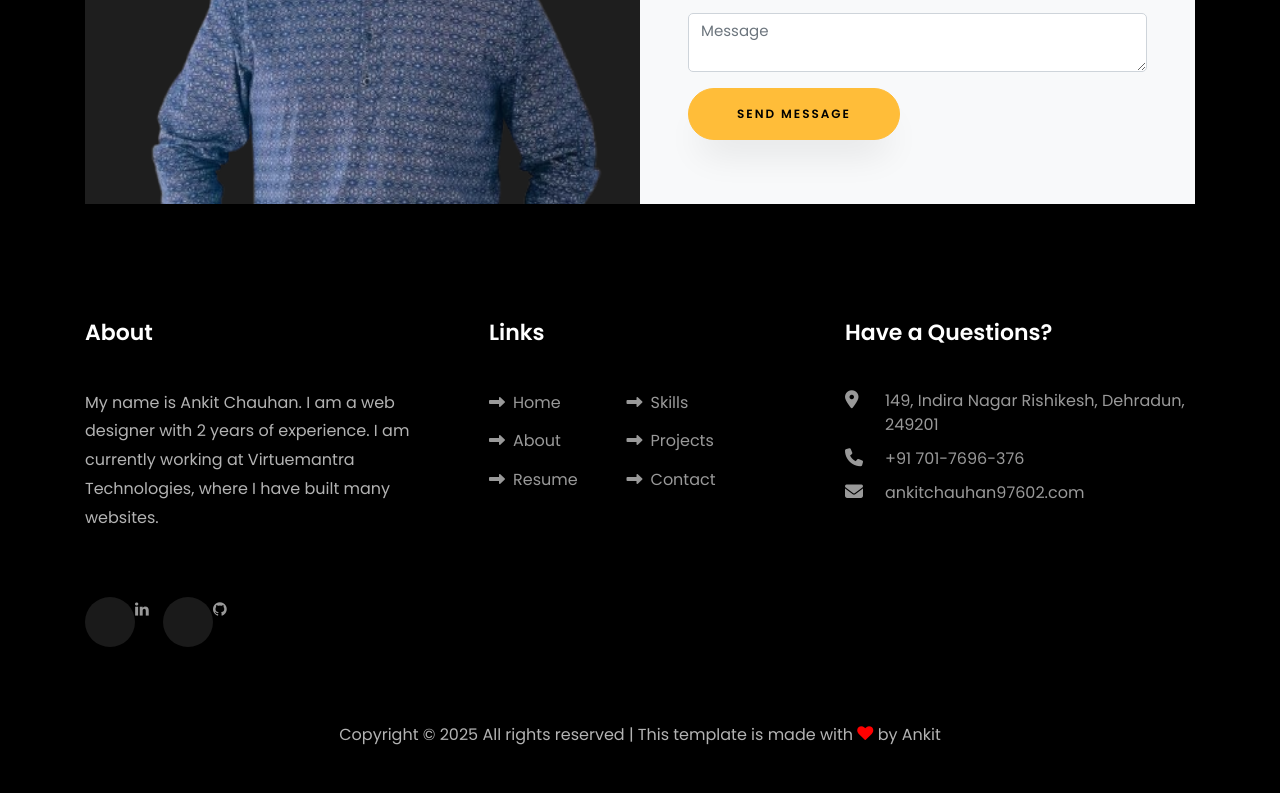
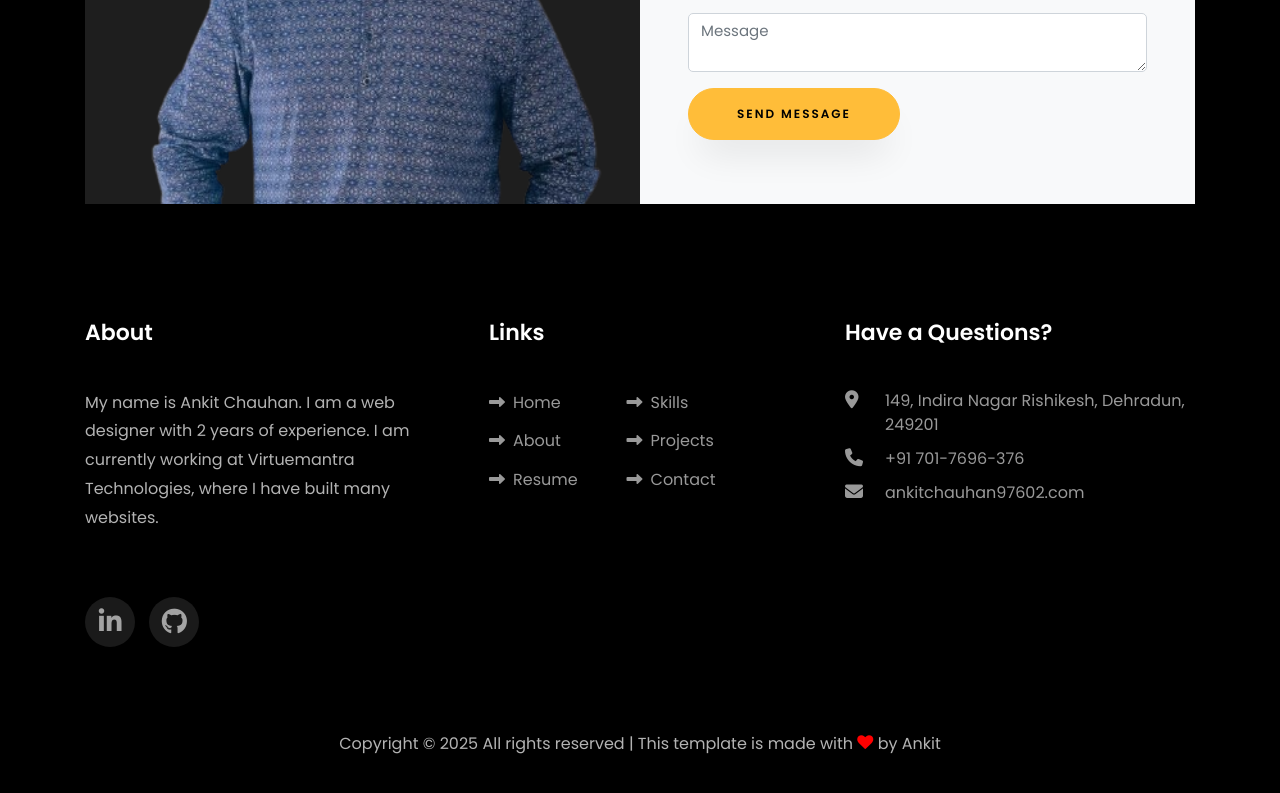
Before and after one commit to Ankit-raj-put/ankitportfolio, a plain HTML site: page index.html in a window 1280 px wide. Shown: the part 6300-7093 px from the top of the page. Drawn offline with Linux system fonts and the light colour scheme; files whose address does not match are found by name; a web font is replaced by a local one.

Commit message:
index.html

```diff
--- a/index.html
+++ b/index.html
@@ -457,8 +457,8 @@
 						<p>My name is Ankit Chauhan. I am a web designer with 2 years of experience. I am currently
 							working at Virtuemantra Technologies, where I have built many websites.</p>
 						<ul class="ftco-footer-social list-unstyled float-md-left float-lft mt-5">
-							<li class="ftco-animate"><span class="icon-linkedin"><a href="www.linkedin.com/in/ankit-chauhan-332aa6286" target="_blank"></a></span></li>
-							<li class="ftco-animate"><span class="icon-github"><a href="https://github.com/Ankit-raj-put" target="_blank"></a></span></li>
+							<li class="ftco-animate"><h3><a href="www.linkedin.com/in/ankit-chauhan-332aa6286" target="_blank"><span class="icon-linkedin"></span></a></h3></li>
+							<li class="ftco-animate"><h3><a href="https://github.com/Ankit-raj-put" target="_blank"><span class="icon-github"></span></a></h3></li>
 						</ul>
 					</div>
 				</div>
```
